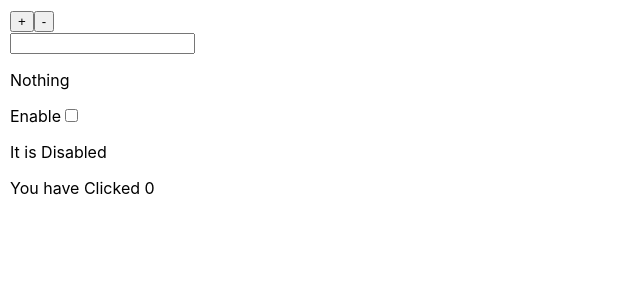
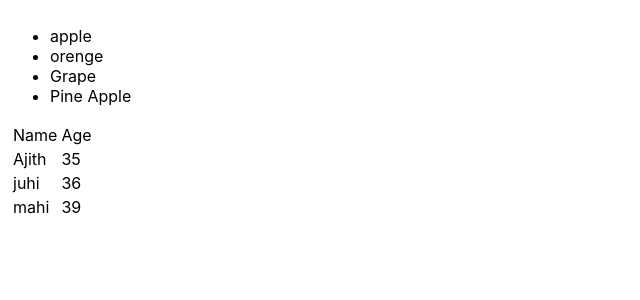
Before and after one commit to unmeshpt/ReactTutorial, a React (Create React App) app: page / in a window 1280 px wide. Shown: the top 300 px of the page, without its empty margins (0-640 px from the left). Built offline with nearby package versions, Linux system fonts and the light colour scheme.

Commit message:
list item Class Funciton

```diff
--- a/src/Demonew.js
+++ b/src/Demonew.js
@@ -30,9 +30,9 @@ class Demonew extends React.Component {
         ))
 
     }
-    textchangeev=(e)=>{
+    textchangeev = (e) => {
 
-this.setState({changetext:e.target.value})
+        this.setState({ changetext: e.target.value })
     }
 
     render() {
--- /dev/null
+++ b/src/Listview.js
@@ -0,0 +1,42 @@
+import React from 'react'
+
+class Listview extends React.Component {
+
+    constructor(props) {
+        super(props)
+        this.state = {
+            items: ["apple", "orenge", "Grape", "Pine Apple"],
+            users: [
+                { name: "Ajith", age: "35" },
+                { name: "juhi", age: "36" },
+                { name: "mahi", age: "39" }
+            ]
+        }
+    }
+
+    render() {
+
+        return (
+            <div>
+                <ul>
+                    {this.state.items.map((itm, k) => <li key={k}>{itm}</li>)}
+                </ul>
+                <table>
+                    <tr>
+                        <td>Name</td>
+                        <td>Age</td>
+                    </tr>
+                    {
+                        this.state.users.map((nm, k) =>
+                            <tr key={k}>
+                                <td>{nm.name}</td>
+                                <td>{nm.age}</td>
+                            </tr>
+                        )}
+                </table>
+            </div>
+        )
+    }
+
+}
+export default Listview
--- a/src/index.js
+++ b/src/index.js
@@ -7,8 +7,9 @@ import reportWebVitals from './reportWebVitals';
 import Counternew from './Counternew'
 import Demo from './Demo'
 import Demonew from './Demonew'
+import Listview from './Listview'
 
-    ReactDOM.render(<Demonew />, document.getElementById('root'));
+    ReactDOM.render(<Listview />, document.getElementById('root'));
 
 
 
```
